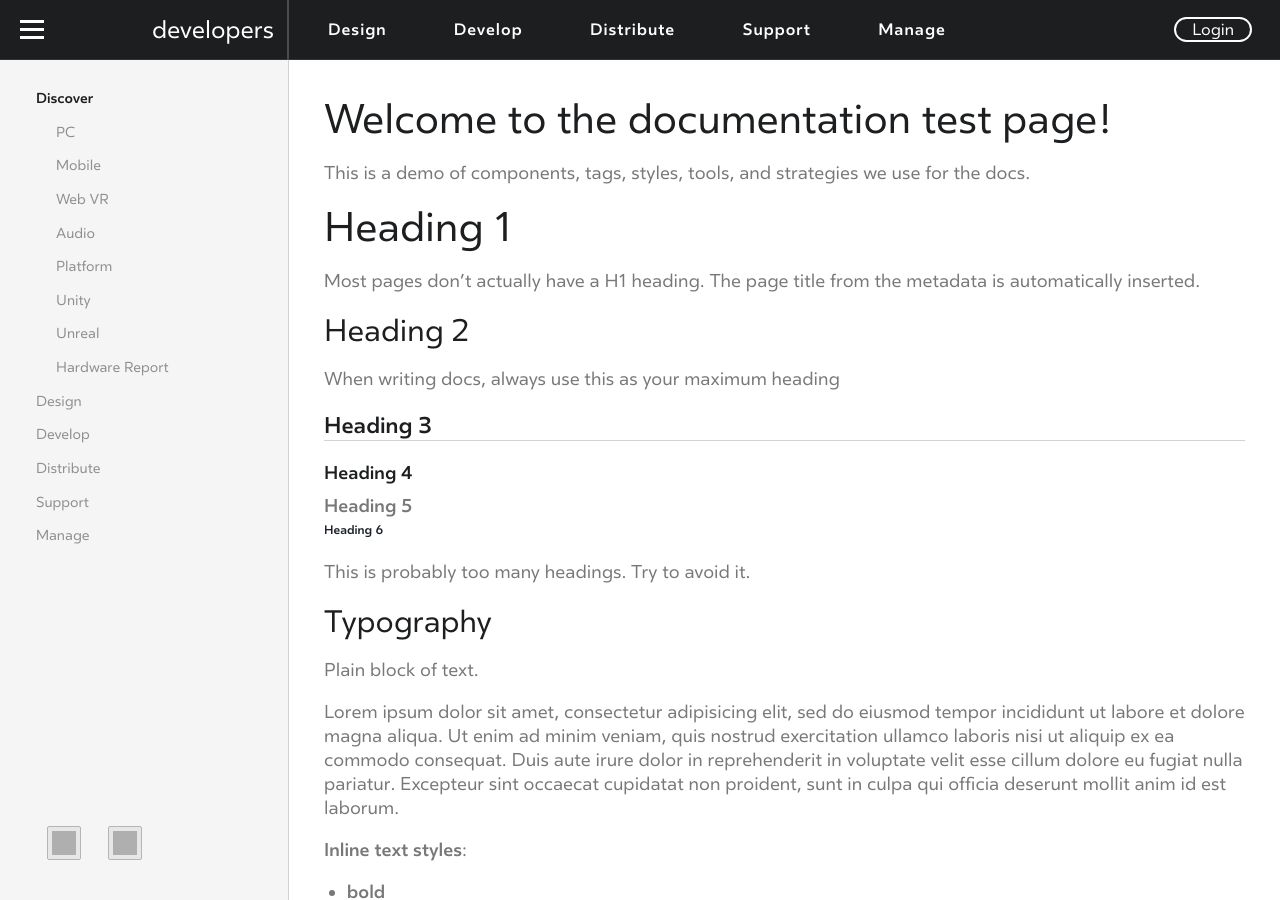
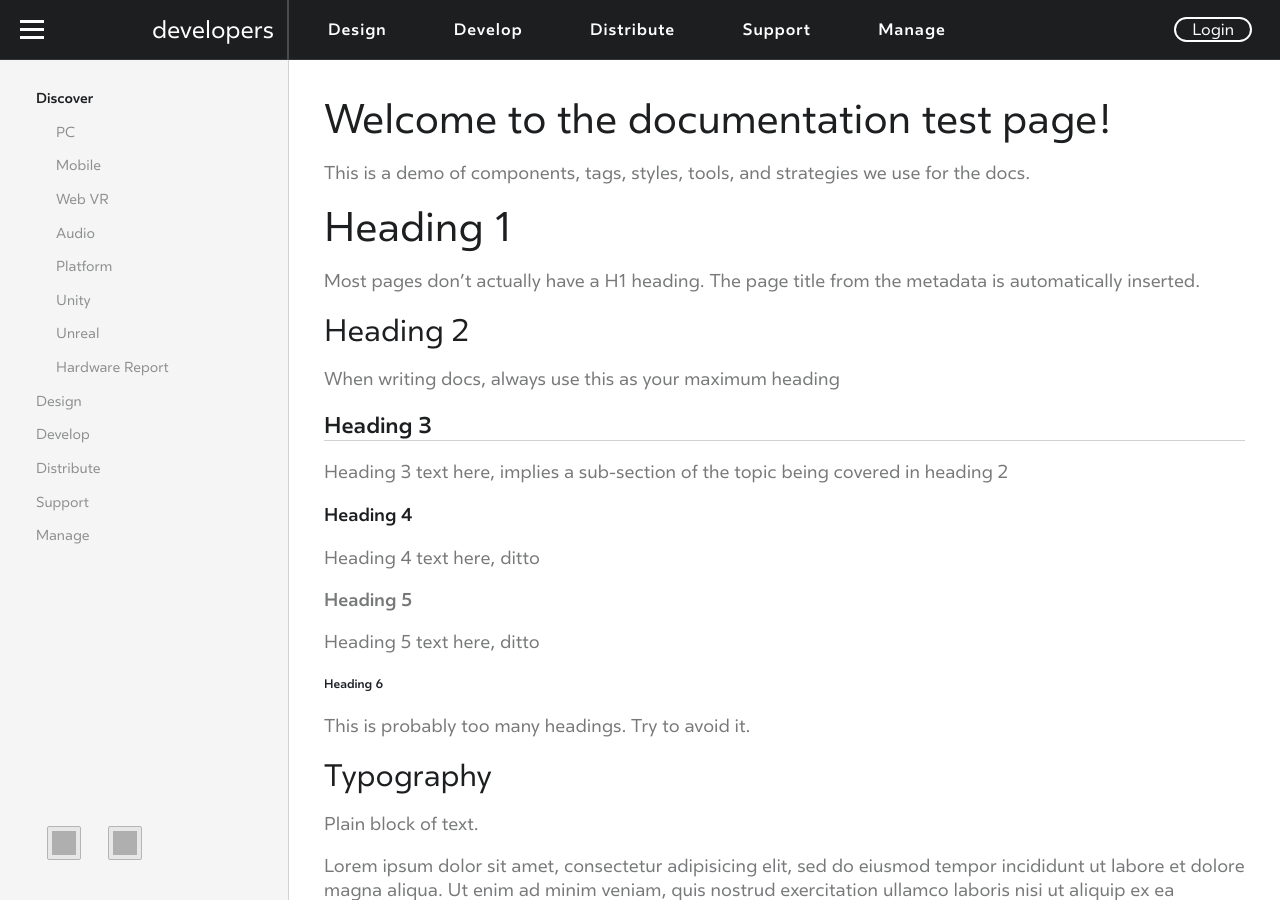
Before and after one commit to johndylanaudio/johndmulhausen.github.io, a Jekyll site: the page built from index.md, in a window 1280 px wide and 900 px high, cut to the strip 0-900 px from the top of the window. Built offline with Jekyll 4.4.1, drawn with Linux system fonts in a browser that asks for light colours; some web fonts are replaced; grey boxes are pictures that could not be loaded.

Commit message:
Update index.md

```diff
--- a/index.md
+++ b/index.md
@@ -15,9 +15,15 @@ When writing docs, always use this as your maximum heading
 
 ### Heading 3
 
+Heading 3 text here, implies a sub-section of the topic being covered in heading 2
+
 #### Heading 4
 
+Heading 4 text here, ditto
+
 ##### Heading 5
+
+Heading 5 text here, ditto
 
 ###### Heading 6
 
```
